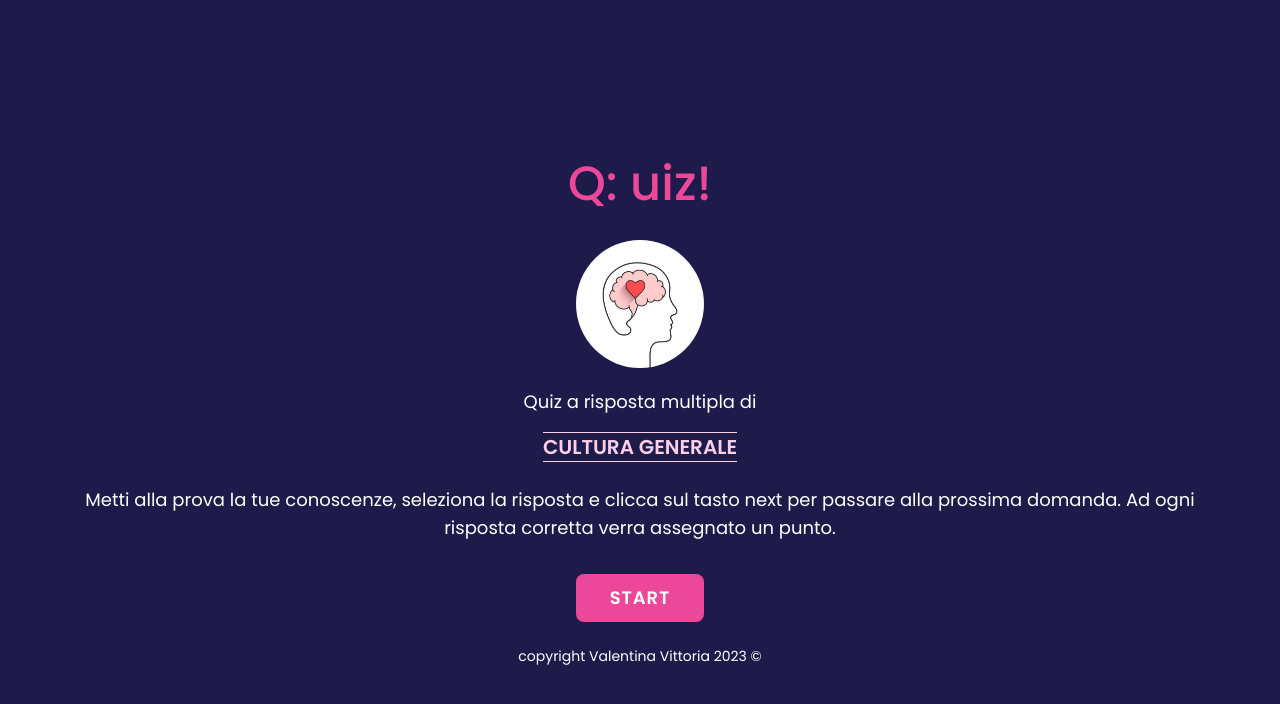
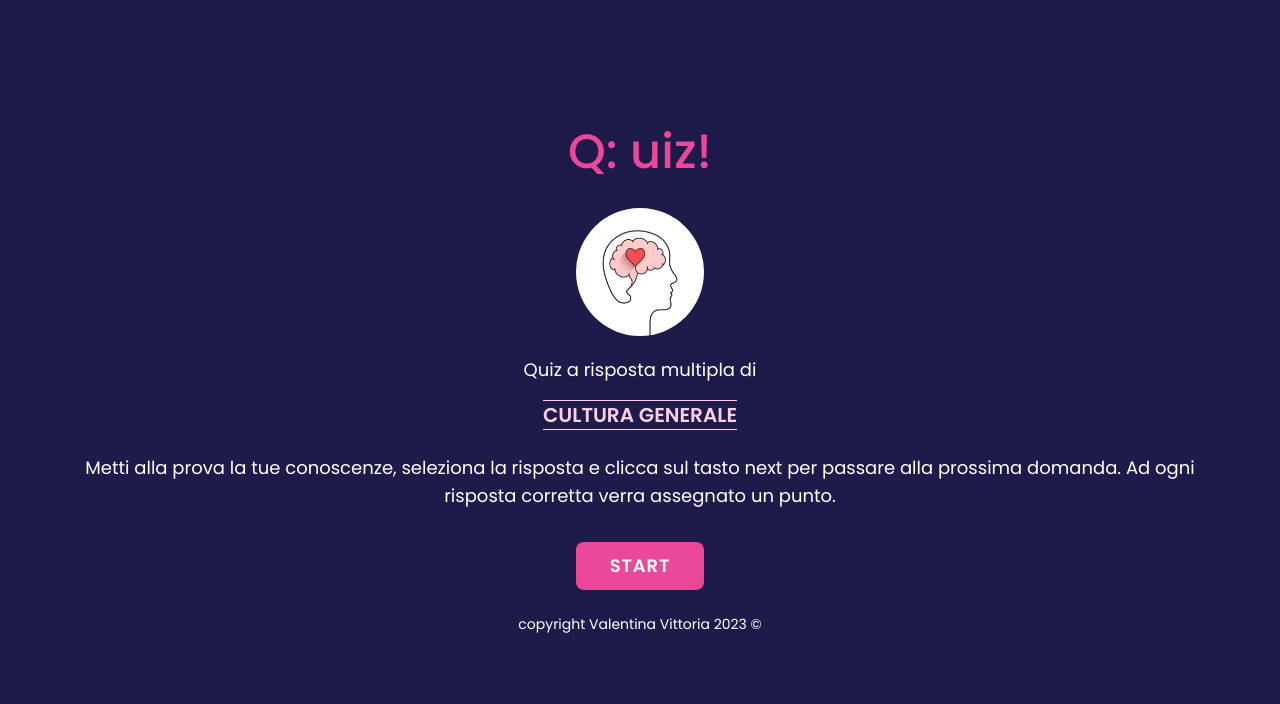
Before and after one commit to Valeprogr/quiz-testing, a React (Vite) app in the folder vite-project/: page / in a window 1280 px wide. Shown: the top 704 px of the page. Built offline with nearby package versions, Linux system fonts and the light colour scheme.

Commit message:
edit css class

```diff
--- a/vite-project/src/App.tsx
+++ b/vite-project/src/App.tsx
@@ -81,7 +81,7 @@
 
   return (
     <div className='flex flex-col justify-between items-center  min-h-screen  px-12 w-auto  bg-indigo-950 text-white text-lg'>
-      <div className='flex flex-col items-center pt-40 '>
+      <div className='flex flex-col items-center pt-20 md:pt-32 '>
         {gameOver ?
           <>
         <h1 className='text-pink-500 font-medium text-5xl'>Q: uiz!</h1>
```
Also changed, not shown: 1 other file (tests, documents, lock files or other folders).
